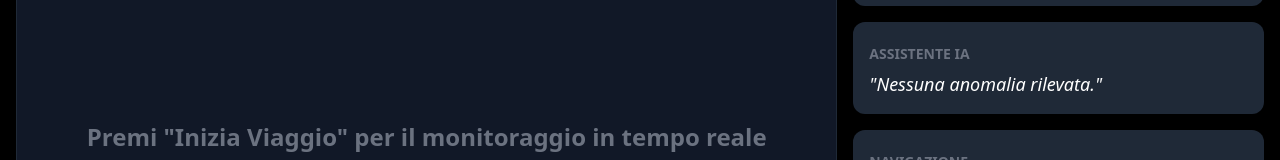
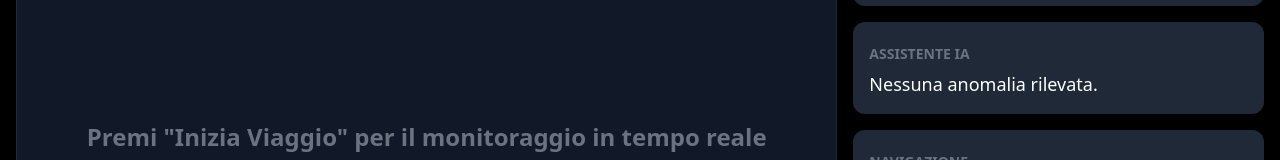
Before and after one commit to p3pp304/driver-monitoring-system, a React (Vite) app in the folder frontend/: page / in a window 1280 px wide. Shown: the part 268-428 px from the top of the page. Built offline with nearby package versions, Linux system fonts and the light colour scheme.

Commit message:
refactoring codice

```diff
--- a/frontend/src/components/AlertPanels.jsx
+++ b/frontend/src/components/AlertPanels.jsx
@@ -14,7 +14,7 @@ export default function AlertPanels({ variableX, isSleeping, aiFeedback, routeSu
             {/* 2. Assistente IA */}
             <div className="p-4 bg-gray-800 rounded-xl">
                 <span className="text-gray-500 text-sm uppercase font-bold">Assistente IA</span>
-                <p className="italic mt-1 break-words">"{aiFeedback}"</p>
+                <p className=" mt-1">{aiFeedback}</p>
             </div>
 
             {/* 3. Mappe */}
```
